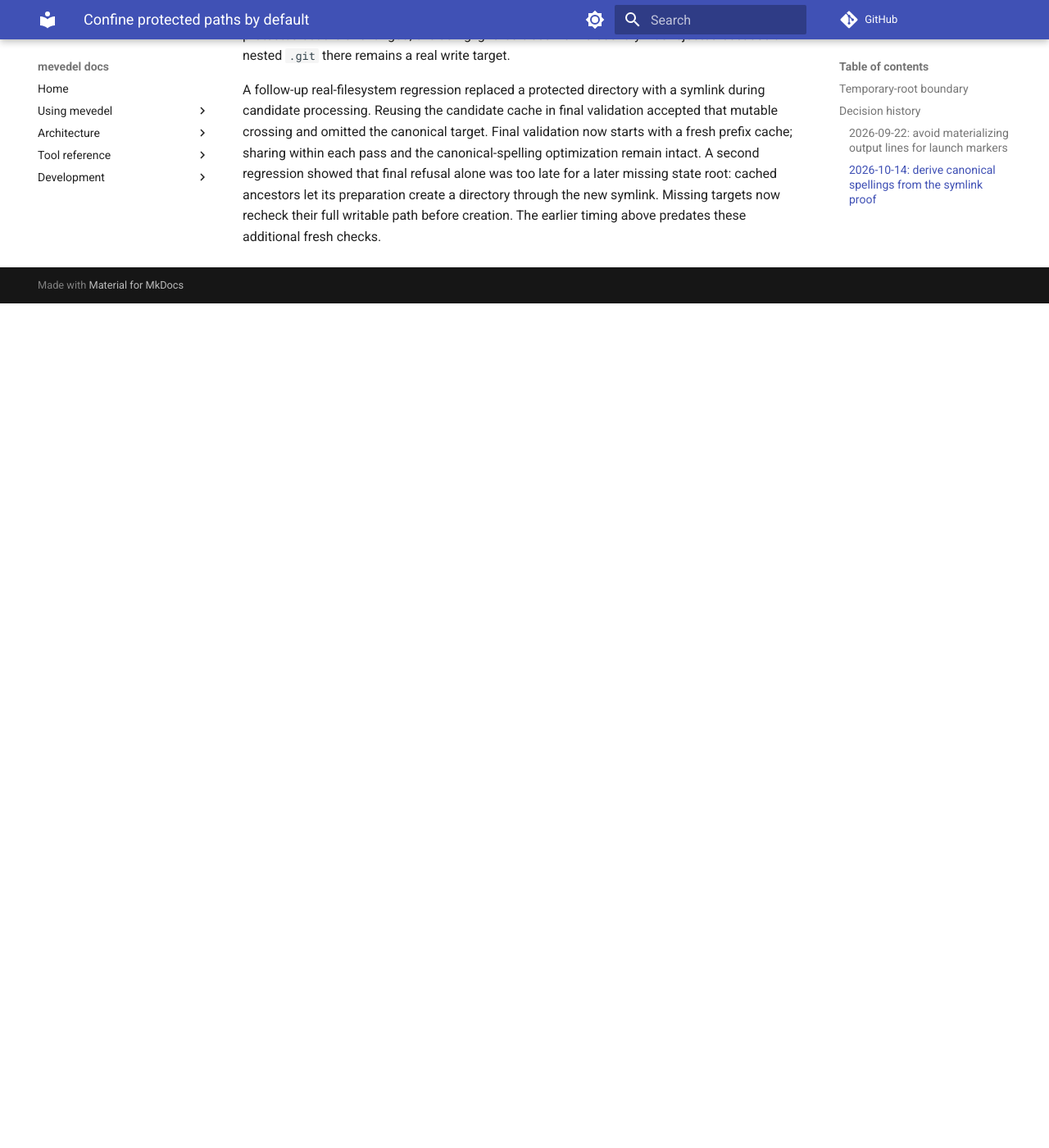
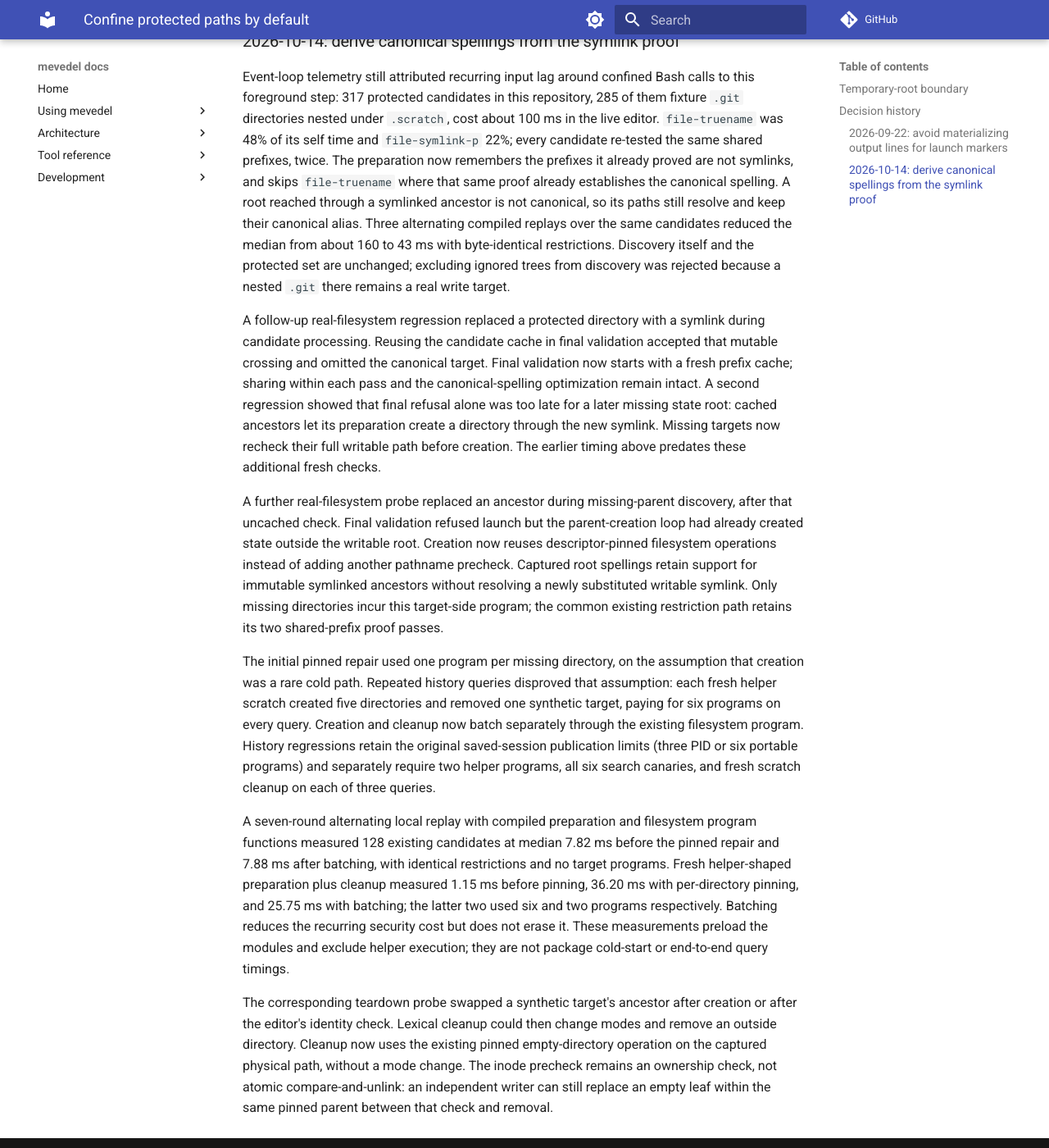
Before and after one commit to FrauH0lle/mevedel, an MkDocs documentation site: the page built from docs/adr/0017-confine-protected-paths-by-default.md, in a window 1280 px wide and 1400 px high, scrolled down 3057 px. Shown: the whole window at 82% size. Built offline with MkDocs 1.6.1 and Material for MkDocs 9.7.7, drawn with Linux system fonts in a browser that asks for light colours; comment, search, counter and statistics services are not loaded; before the commit the page ends 3427 px from its top, so only the background shows below that; some of the changed text lies outside the part shown.

Commit message:
fix: Resolve master-series review findings
Pin and batch protected-path creation and cleanup, preserving publication budgets and partial-failure ownership.

Correct nested publication, effective model persistence, settlement rollback, and retry-disabled curl callback ordering.

Preserve nested hint insets, reduce header rendering work, and isolate remote test clients without package archive refresh. Add regressions and update contracts.

```diff
--- a/docs/adr/0017-confine-protected-paths-by-default.md
+++ b/docs/adr/0017-confine-protected-paths-by-default.md
@@ -45,6 +45,20 @@
 processing can yield during filesystem I/O, so the final validation pass clears
 the earlier prefix observations before rechecking the completed restrictions.
 Missing targets also receive an uncached check before host directory creation.
+Creation and mode changes use the existing target-side pinned-parent filesystem
+program, with canonical writable-root spellings captured before candidate
+processing. An ancestor replaced while discovering missing parents cannot
+redirect these host mutations. A candidate-order planning pass batches missing
+directories into one parent-before-child program, sharing planned existence
+across captured aliases. A mkdir conflict stops the program before chmod;
+successful synthetic creations acquire cleanup ownership before later failures
+propagate. Ancestors needed by permanent state roots are retained. Existing
+targets do not start this program.
+Synthetic cleanup retains the captured physical spelling and its inode check,
+then uses pinned-parent empty-directory removal rather than changing modes and
+walking the target. Eligible targets share one reverse-order program whose
+optional deletions let cleanup continue after a refusal. A changed parent refuses
+cleanup visibly; nonempty targets remain quietly.
 Below an already canonical writable root, a path whose every component that check proved
 is not a symlink is its own canonical spelling and is not resolved again; other
 paths still resolve through `file-truename`. Restriction sorting computes each
@@ -145,3 +159,39 @@
 cached ancestors let its preparation create a directory through the new symlink.
 Missing targets now recheck their full writable path before creation. The earlier
 timing above predates these additional fresh checks.
+
+A further real-filesystem probe replaced an ancestor during missing-parent
+discovery, after that uncached check. Final validation refused launch but the
+parent-creation loop had already created state outside the writable root.
+Creation now reuses descriptor-pinned filesystem operations instead of adding
+another pathname precheck. Captured root spellings retain support for immutable
+symlinked ancestors without resolving a newly substituted writable symlink.
+Only missing directories incur this target-side program; the common existing
+restriction path retains its two shared-prefix proof passes.
+
+The initial pinned repair used one program per missing directory, on the
+assumption that creation was a rare cold path. Repeated history queries disproved
+that assumption: each fresh helper scratch created five directories and removed
+one synthetic target, paying for six programs on every query. Creation and
+cleanup now batch separately through the existing filesystem program. History
+regressions retain the original saved-session publication limits (three PID or
+six portable programs) and separately require two helper programs, all six
+search canaries, and fresh scratch cleanup on each of three queries.
+
+A seven-round alternating local replay with compiled preparation and filesystem
+program functions measured 128 existing candidates at median 7.82 ms before the
+pinned repair and 7.88 ms after batching, with identical restrictions and no
+target programs. Fresh helper-shaped preparation plus cleanup measured 1.15 ms
+before pinning, 36.20 ms with per-directory pinning, and 25.75 ms with batching;
+the latter two used six and two programs respectively. Batching reduces the
+recurring security cost but does not erase it. These measurements preload the
+modules and exclude helper execution; they are not package cold-start or
+end-to-end query timings.
+
+The corresponding teardown probe swapped a synthetic target's ancestor after
+creation or after the editor's identity check. Lexical cleanup could then change
+modes and remove an outside directory. Cleanup now uses the existing pinned
+empty-directory operation on the captured physical path, without a mode change.
+The inode precheck remains an ownership check, not atomic compare-and-unlink:
+an independent writer can still replace an empty leaf within the same pinned
+parent between that check and removal.
```
Also changed, not shown: docs/architecture.md (+3 -1 lines), docs/permissions.md (+9 -2 lines), 16 other files.
